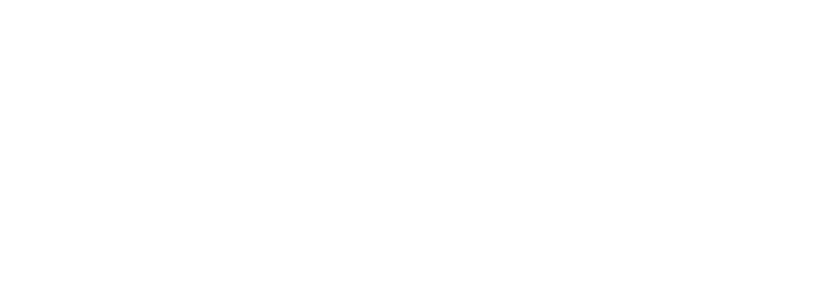
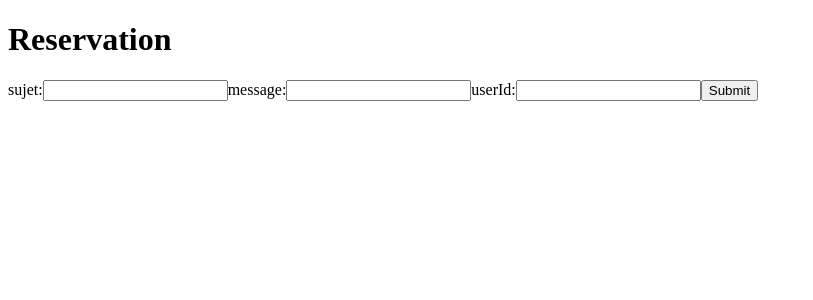
Before and after one commit to BAOUCHbaSalma/EventsAngular, an Angular app: page /contact in a window 1280 px wide. Before the commit this address led to /. Shown: the top 300 px of the page, without its empty margins (0-813 px from the left). Built offline with nearby package versions, Linux system fonts and the light colour scheme.

Commit message:
j'ai ajoutee terminee la methode send message

```diff
--- a/src/app/app-routing.module.ts
+++ b/src/app/app-routing.module.ts
@@ -5,13 +5,15 @@ import { LoginComponent } from './login/login.component';
 import { ReservationComponent } from './reservation/reservation.component';
 import { AddreservationComponent } from './addreservation/addreservation.component';
 import { EvenementComponent } from './evenement/evenement.component';
+import { SendMessageComponent } from './send-message/send-message.component';
 
 const routes: Routes = [
   {path:"registre",component:RegistreComponent},
   {path:"login",component:LoginComponent},
   {path:"reservations/:id",component:ReservationComponent},
   {path:"reservation/:ide",component:AddreservationComponent},
-  {path:"event",component:EvenementComponent}
+  {path:"event",component:EvenementComponent},
+  {path:"contact",component:SendMessageComponent}
 ];
 
 @NgModule({
--- a/src/app/send-message/send-message.component.html
+++ b/src/app/send-message/send-message.component.html
@@ -1 +1,16 @@
-<p>send-message works!</p>
+
+<h1>Reservation</h1>
+<form [formGroup]="messageForm" (ngSubmit)="hundelSubmit()">
+
+
+    <label for="sujet">sujet:</label>
+    <input id="sujet" formControlName="sujet" type="text">
+
+    <label for="message">message:</label>
+    <input id="message" formControlName="message" type="text">
+
+    <label for="userId">userId:</label>
+    <input id="userId" formControlName="userId" type="number">
+
+    <button  type="submit">Submit</button>
+  </form>
--- a/src/app/send-message/send-message.component.ts
+++ b/src/app/send-message/send-message.component.ts
@@ -16,18 +16,18 @@ export class SendMessageComponent implements OnInit{
     this.messageForm=this.fb.group({
       sujet:'',
       message:'',
-      idUser:''
+      userId:''
     })
 
   }
 
-  handelSubmit(){
+  hundelSubmit(){
     const message:Contact={
       idContact: 0,
       sujet:this.messageForm.value.sujet,
       message:this.messageForm.value.message,
       user: {
-        userId: this.messageForm.value.idUser,
+        userId: this.messageForm.value.userId,
         username: '',
         password: '',
         age: 0,
@@ -35,6 +35,9 @@ export class SendMessageComponent implements OnInit{
         role:Erole.USER
       }
     }
+    this.srv.sendMessage(message).subscribe(()=>{
+      this.ngOnInit()
+    })
   }
 
 }
```
